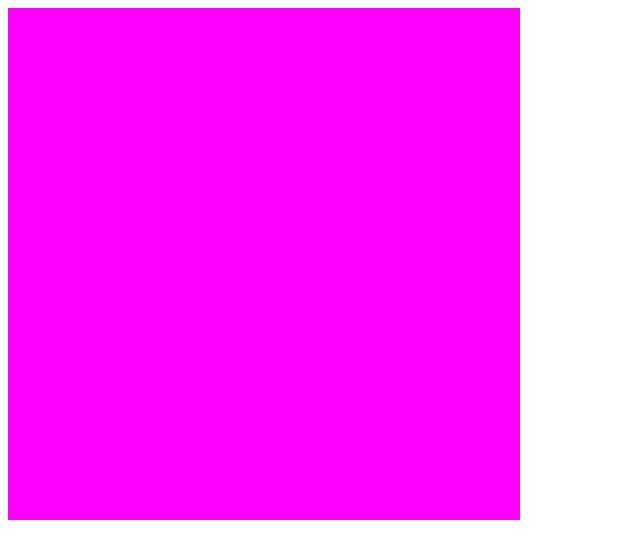
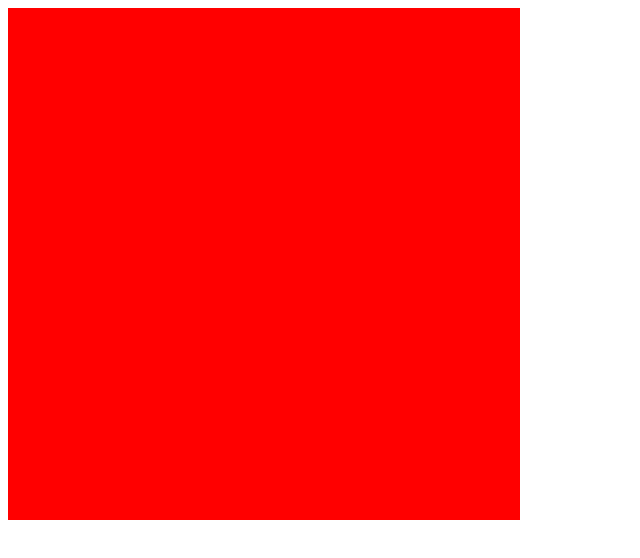
Before and after one commit to dgermano1/SWE447-GUI-Graphics, a plain HTML site: page Assignment-2/index.html in a window 1280 px wide. Shown: the whole page, without its empty margins (0-640 px from the left). Drawn offline with Linux system fonts and the light colour scheme.

Commit message:
Update index.html

```diff
--- a/Assignment-2/index.html
+++ b/Assignment-2/index.html
@@ -2,7 +2,6 @@
 <html>
 <head>
   <script src="../Common/webgl-utils.js"></script>
-  <script src="../Assignment-2/clear.js"></script>
 
 </head>
 <body>
```
